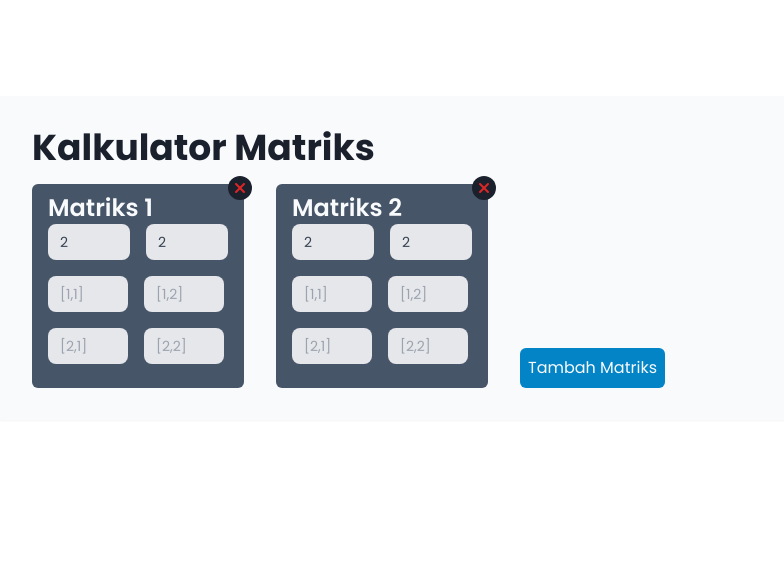
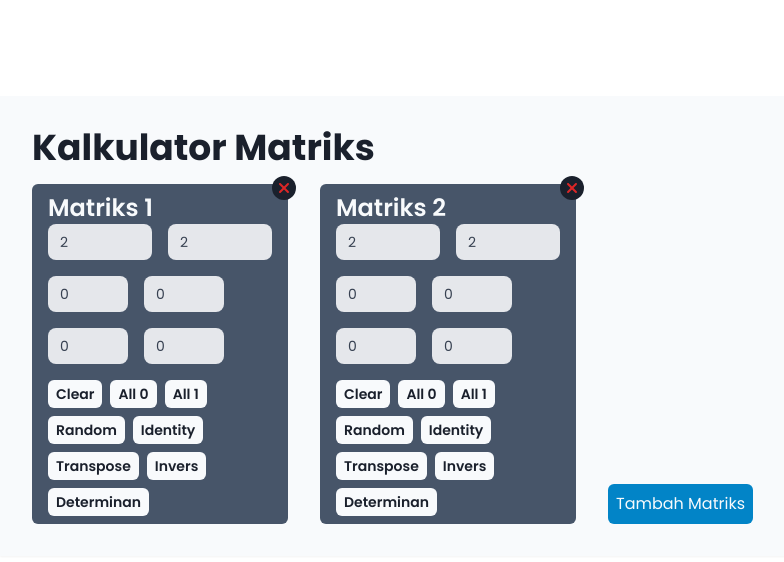
Before and after one commit to JackBerck/linear-algebra-and-matrices, a React (Vite) app: page / in a window 1280 px wide. Shown: the top 562 px of the page, without its empty margins (128-912 px from the left). Built offline with nearby package versions, Linux system fonts and the light colour scheme.

Commit message:
feat: adding some feature on each matrices cube

```diff
--- a/src/components/Matrix/index.jsx
+++ b/src/components/Matrix/index.jsx
@@ -12,7 +12,7 @@ export default function Matrix({ matrix, onDimensionChange, onDelete }) {
   };
 
   return (
-    <div className="bg-slate-600 py-2 px-4 rounded-md relative">
+    <div className="bg-slate-600 py-2 px-4 rounded-md relative max-w-64">
       <div className="absolute -top-2 -right-2" onClick={handleDelete}>
         <svg
           xmlns="http://www.w3.org/2000/svg"
@@ -26,7 +26,7 @@ export default function Matrix({ matrix, onDimensionChange, onDelete }) {
       <h2 className="sub-title-font-size font-semibold text-light-base">
         Matriks {matrix.id}
       </h2>
-      <div className="max-w-64 flex gap-4 mb-4">
+      <div className="flex gap-4 mb-4">
         <input
           type="number"
           id="rows"
--- /dev/null
+++ b/src/components/MatrixButton/index.jsx
@@ -0,0 +1,13 @@
+import React from "react";
+
+export default function MatrixButton({ text, onClick }) {
+  return (
+    <button
+      type="button"
+      className="bg-light-base text-dark-base py-1 px-2 rounded-md small-font-size font-semibold"
+      onClick={onClick}
+    >
+      {text}
+    </button>
+  );
+}
--- a/src/components/MatrixInput/index.jsx
+++ b/src/components/MatrixInput/index.jsx
@@ -1,6 +1,21 @@
-import React from "react";
+import React, { useState, useEffect } from "react";
+import MatrixButton from "../MatrixButton";
 
 export default function MatrixInput({ rows, columns }) {
+  const [matrixValues, setMatrixValues] = useState(
+    Array.from({ length: rows }, () => Array(columns).fill(0))
+  );
+
+  // Update matrix values whenever rows or columns change
+  useEffect(() => {
+    setMatrixValues((prevMatrix) => {
+      const newMatrix = Array.from({ length: rows }, (_, i) =>
+        Array.from({ length: columns }, (_, j) => prevMatrix[i]?.[j] ?? 0)
+      );
+      return newMatrix;
+    });
+  }, [rows, columns]);
+
   const renderMatrixInputs = () => {
     const inputs = [];
     for (let i = 0; i < rows; i++) {
@@ -12,6 +27,8 @@ export default function MatrixInput({ rows, columns }) {
             type="number"
             className="input-text max-w-20"
             placeholder={`[${i + 1},${j + 1}]`}
+            value={matrixValues[i][j]}
+            onChange={(e) => handleInputChange(i, j, e.target.value)}
             required
           />
         );
@@ -25,5 +42,86 @@ export default function MatrixInput({ rows, columns }) {
     return inputs;
   };
 
-  return <div className="matrix-inputs">{renderMatrixInputs()}</div>;
+  const handleInputChange = (row, col, value) => {
+    const updatedMatrix = matrixValues.map((r, i) =>
+      r.map((v, j) => (i === row && j === col ? parseFloat(value) : v))
+    );
+    setMatrixValues(updatedMatrix);
+  };
+
+  const clearMatrix = () => {
+    setMatrixValues(
+      Array.from({ length: rows }, () => Array(columns).fill(""))
+    );
+  };
+
+  const fillMatrixWithZeros = () => {
+    setMatrixValues(Array.from({ length: rows }, () => Array(columns).fill(0)));
+  };
+
+  const fillMatrixWithOnes = () => {
+    setMatrixValues(Array.from({ length: rows }, () => Array(columns).fill(1)));
+  };
+
+  const randomizeMatrix = () => {
+    const randomizedMatrix = Array.from({ length: rows }, () =>
+      Array.from({ length: columns }, () => Math.floor(Math.random() * 100))
+    );
+    setMatrixValues(randomizedMatrix);
+  };
+
+  const setIdentityMatrix = () => {
+    const identityMatrix = Array.from({ length: rows }, (_, i) =>
+      Array.from({ length: columns }, (_, j) => (i === j ? 1 : 0))
+    );
+    setMatrixValues(identityMatrix);
+  };
+
+  const transposeMatrix = () => {
+    const transposedMatrix = Array.from({ length: columns }, (_, j) =>
+      Array.from({ length: rows }, (_, i) => matrixValues[i][j])
+    );
+    setMatrixValues(transposedMatrix);
+  };
+
+  const invertMatrix = () => {
+    if (rows !== columns) {
+      console.log("Matriks harus persegi untuk di-invers.");
+      return;
+    }
+
+    try {
+      const invertedMatrix = math.inv(matrixValues);
+      setMatrixValues(invertedMatrix);
+    } catch (error) {
+      console.log("Matriks tidak dapat di-invers.");
+    }
+  };
+
+  const calculateDeterminant = () => {
+    if (rows !== columns) {
+      console.log("Matriks harus persegi untuk menghitung determinan.");
+      return;
+    }
+
+    const determinant = math.det(matrixValues);
+    console.log(`Determinant: ${determinant}`);
+    alert(`Determinant: ${determinant}`);
+  };
+
+  return (
+    <>
+      <div className="matrix-inputs">{renderMatrixInputs()}</div>
+      <div className="flex flex-wrap gap-2">
+        <MatrixButton text="Clear" onClick={clearMatrix} />
+        <MatrixButton text="All 0" onClick={fillMatrixWithZeros} />
+        <MatrixButton text="All 1" onClick={fillMatrixWithOnes} />
+        <MatrixButton text="Random" onClick={randomizeMatrix} />
+        <MatrixButton text="Identity" onClick={setIdentityMatrix} />
+        <MatrixButton text="Transpose" onClick={transposeMatrix} />
+        <MatrixButton text="Invers" onClick={invertMatrix} />
+        <MatrixButton text="Determinan" onClick={calculateDeterminant} />
+      </div>
+    </>
+  );
 }
```
